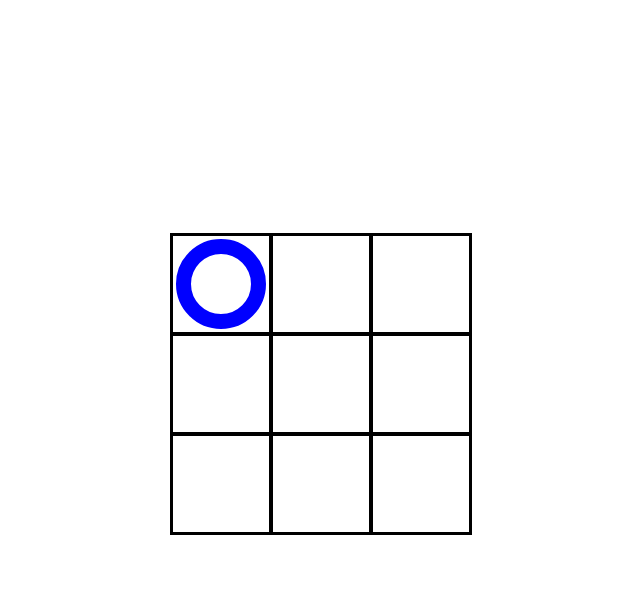
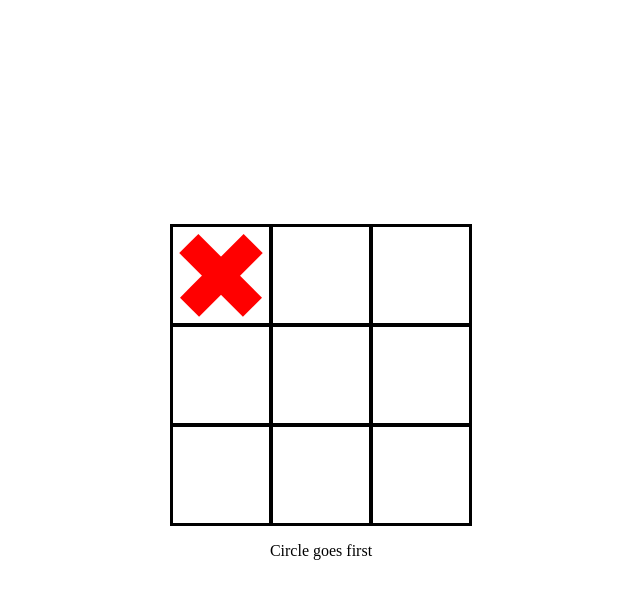
Before and after one commit to Anasta16/Tic-Tac-Toe-App, a plain HTML site: page index.html in a window 1280 px wide. Both pictures are taken after a click on the element 540 px from the left and 284 px from the top of the page. Shown: the whole page, without its empty margins (319-959 px from the left). Drawn offline with Linux system fonts and the light colour scheme.

Commit message:
created cross

```diff
--- a/app.js
+++ b/app.js
@@ -3,6 +3,8 @@
 const startCells = [
     "", "", "", "", "", "", "", "", ""
 ]
+let go = "circle"
+infoDisplay.textContent = "Circle goes first"
 
 function createBoard() {
     startCells.forEach((_cell, index) => {
@@ -17,6 +19,6 @@
 
 function addGo(e) {
     const goDisplay = document.createElement('div')
-    goDisplay.classList.add('circle')
+    goDisplay.classList.add('cross')
     e.target.append(goDisplay)
 }
--- a/styles.css
+++ b/styles.css
@@ -35,3 +35,30 @@
     border: 15px solid blue;
     box-sizing: border-box;
 }
+
+.cross {
+    height: 90px;
+    width: 90px;
+    position: relative;
+    transform: rotate(45deg);
+}
+
+.cross:before, .cross:after {
+    content: "";
+    position: absolute;
+    background-color: red;
+}
+
+.cross:before {
+    left: 50%;
+    width: 30%;
+    margin-left: -15%;
+    height: 100%;
+}
+
+.cross:after {
+    top: 50%;
+    height: 30%;
+    margin-top: -15%;
+    width: 100%;
+}
```
